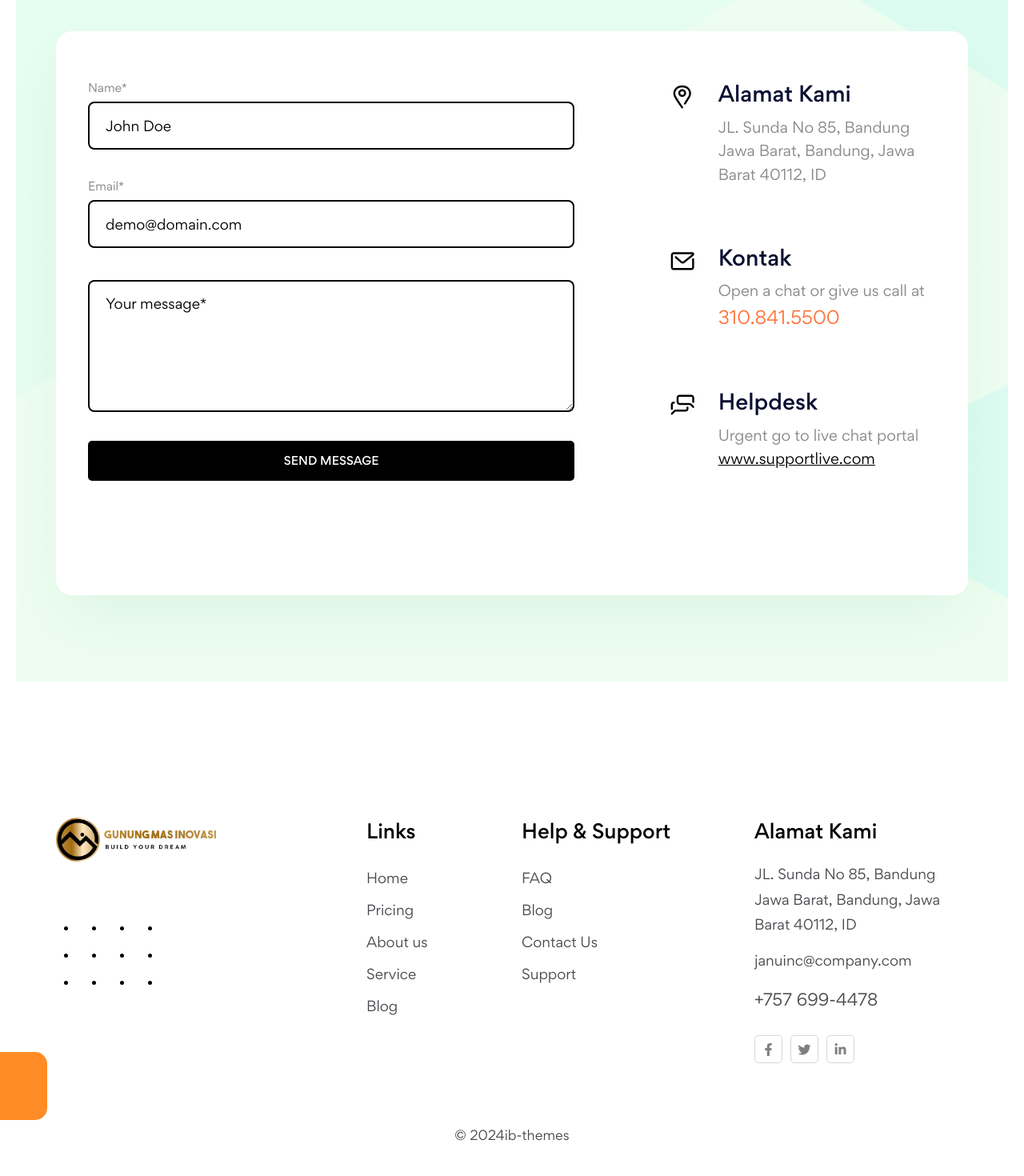
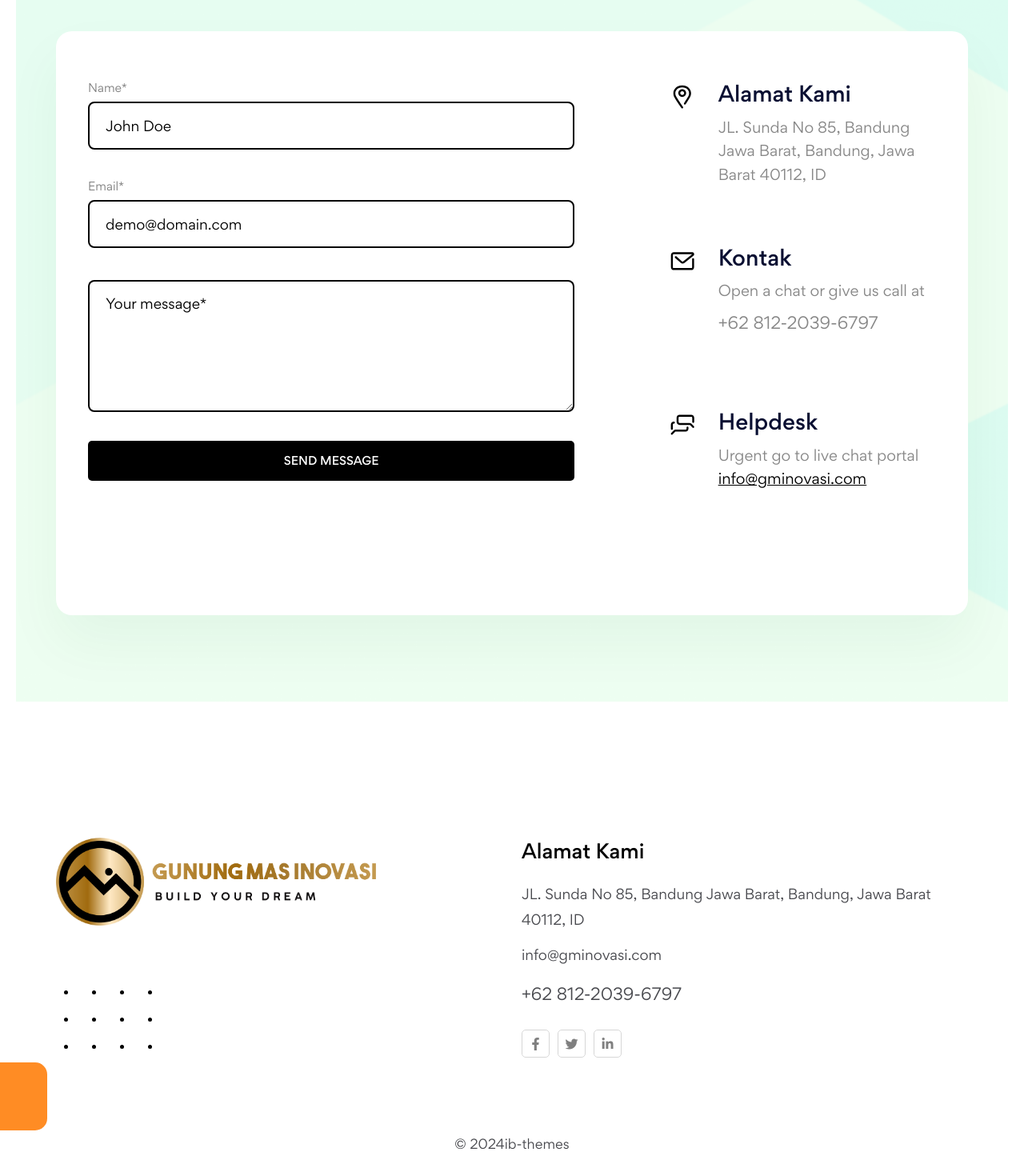
Before and after one commit to Dzakwan2022/InaraDisainSaya, a Next.js app: page /contact/contact-v2 in a window 1280 px wide. Shown: the part 351-1821 px from the top of the page at 80% size. Built offline with nearby package versions, Linux system fonts and the light colour scheme.

Commit message:
FIX : Remove menu, fix contact, fix logo, fix container

```diff
--- a/components/contact/BlockContact2.jsx
+++ b/components/contact/BlockContact2.jsx
@@ -19,9 +19,9 @@ const BlockContact2 = () => {
       content: (
         <>
           Open a chat or give us call at <br />
-          <a href="tel:310.841.5500" className="call">
-            310.841.5500
-          </a>
+          <a href="https://Wa.me/+6281220396797" className="mobile tran3s fs-20 mt-10 mb-20" target="_blank">
+          +62 812-2039-6797
+        </a>
         </>
       ),
     },
@@ -32,8 +32,8 @@ const BlockContact2 = () => {
       content: (
         <>
           Urgent go to live chat portal <br />
-          <a href="mailto:name@email.com" className="webaddress">
-            www.supportlive.com
+          <a href="mailto:info@gminovasi.com" className="webaddress">
+            info@gminovasi.com
           </a>
         </>
       ),
--- a/components/contact/Map.jsx
+++ b/components/contact/Map.jsx
@@ -18,7 +18,7 @@ const Map = () => {
           <div className="gmap_canvas">
             <iframe
               className="gmap_iframe"
-              src="https://maps.google.com/maps?width=600&height=400&hl=en&q=dhaka collage&t=&z=12&ie=UTF8&iwloc=B&output=embed"
+              src="https://maps.google.com/maps?width=600&height=400&hl=en&q=JL.SundaNo85,BandungJawaBarat,Bandung,JawaBarat40112, ID collage&t=&z=12&ie=UTF8&iwloc=B&output=embed"
             />
           </div>
         </div>
--- a/components/home-page/home-10/Footer.jsx
+++ b/components/home-page/home-10/Footer.jsx
@@ -3,35 +3,35 @@ import Social from "./Social";
 
 const Footer = () => {
   const footerLinks = [
-    {
-      title: "Links",
-      links: [
-        { label: "Home", href: "/" },
-        { label: "Pricing", href: "/pages-menu/pricing" },
-        { label: "About us", href: "/pages-menu/about-us-v1" },
-        { label: "Service", href: "/pages-menu/service-v1" },
-        { label: "Blog", href: "/blog/blog-v1" },
-      ],
-      classes: "col-lg-2 col-sm-4 ms-auto mb-30",
-    },
-    {
-      title: "Help & Support",
-      links: [
-        { label: "FAQ", href: "/pages-menu/faq" },
-        { label: "Blog", href: "/blog/blog-v1" },
-        { label: "Contact Us", href: "/contact" },
-        { label: "Support", href: "/contact" },
-      ],
-      classes: "col-lg-3 col-sm-4 mb-30",
-    },
+    // {
+    //   title: "Links",
+    //   links: [
+    //     { label: "Home", href: "/" },
+    //     { label: "Pricing", href: "/pages-menu/pricing" },
+    //     { label: "About us", href: "/pages-menu/about-us-v1" },
+    //     { label: "Service", href: "/pages-menu/service-v1" },
+    //     { label: "Blog", href: "/blog/blog-v1" },
+    //   ],
+    //   classes: "col-lg-2 col-sm-4 ms-auto mb-30",
+    // },
+    // {
+    //   title: "Help & Support",
+    //   links: [
+    //     { label: "FAQ", href: "/pages-menu/faq" },
+    //     { label: "Blog", href: "/blog/blog-v1" },
+    //     { label: "Contact Us", href: "/contact" },
+    //     { label: "Support", href: "/contact" },
+    //   ],
+    //   classes: "col-lg-3 col-sm-4 mb-30",
+    // },
   ];
 
   return (
     <div className="row">
-      <div className="col-xl-3 col-lg-2 footer-intro mb-40">
+      <div className="col-xl-6 col-lg-2 footer-intro mb-40">
         <div className="logo">
           <Link href="/">
-            <img src="/images/logo/logo-gmi.png" alt="" width={200} />
+            <img src="/images/logo/logo-gmi.png" alt="" width={400} data-aos="fade-up"/>
           </Link>
         </div>
         <img
@@ -56,19 +56,19 @@ const Footer = () => {
       ))}
       {/* End menu data */}
 
-      <div className="col-xl-3 col-sm-4 mb-30">
+      <div className="col-xl-6 col-sm-4 mb-30" data-aos="fade-left">
         <h5 className="footer-title tx-dark fw-500">Alamat Kami</h5>
         <p className="fs-17">
           {/* 2190 Lojiho Terrace, Mirpur, Equal Licensed in 50 states. */}
           JL. Sunda No 85, Bandung Jawa Barat, Bandung, Jawa Barat 40112, ID
 
         </p>
-        <a href="mailto:januinc@company.com" className="email tran3s fs-17">
-          januinc@company.com
+        <a href="mailto:info@gminovasi.com" className="email tran3s fs-17">
+          info@gminovasi.com
         </a>
         <br />
-        <a href="tel:+7576994478" className="mobile tran3s fs-20 mt-20 mb-30">
-          +757 699-4478
+        <a href="https://Wa.me/+6281220396797" className="mobile tran3s fs-20 mt-20 mb-30" target="_blank">
+          +62 812-2039-6797
         </a>
 
         <Social />
--- a/components/home-page/home-10/Header.jsx
+++ b/components/home-page/home-10/Header.jsx
@@ -35,7 +35,7 @@ const Header = () => {
                 src="/images/logo/logo-gmi.png"
                 alt="logo"
                 width={200}
-                height={60}
+                height={55}
               />
             </Link>
           </div>
--- a/pages/home/agency-modern.js
+++ b/pages/home/agency-modern.js
@@ -35,7 +35,7 @@ const AgencyModern = () => {
         Theme Hero Banner
         ==============================================
         */}
-      <div className="hero-banner-one p-30">
+      <div className="hero-banner-one">
         <div className="bg-wrapper" data-aos="fade">
           <Hero />
           <img
@@ -113,7 +113,7 @@ const AgencyModern = () => {
                 data-aos="fade-up"
               >
                 <h3 className="text-uppercase fw-500 fw-bold">
-                  Product &
+                  Product&amp;
                   <p className="text-warning d-inline">Services</p>
                 </h3>
                 <p className="pr-info text-warning fw-300" style={{fontSize : '0.9rem'}}>PENGEMBANGAN TEKNOLOGI INFORMASI UNTUK MENGDUKUNG DIGITALISASI INDUSTRI KEUANGAN MIKRO</p>
```
